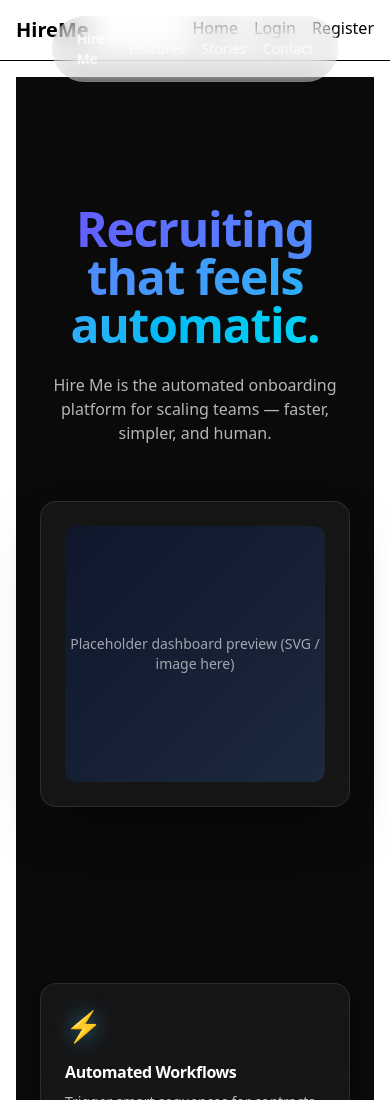
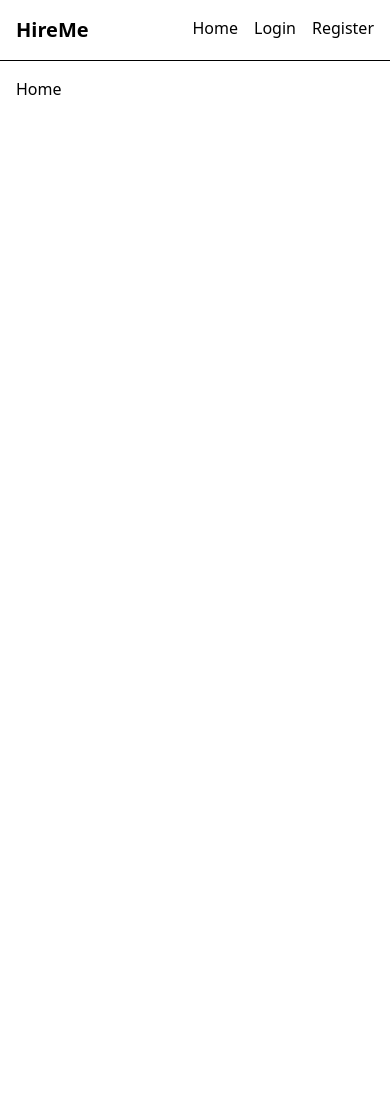
Before and after one commit to RahatInCode/hireMe, a React (Vite) app in the folder frontend/: page / in a window 390 px wide. Shown: the top 1100 px of the page. After the commit the page ends 844 px from the top, so only its background shows below. Built offline with nearby package versions, Linux system fonts and the light colour scheme.

Commit message:
creating the ui

```diff
--- a/frontend/src/pages/Home.tsx
+++ b/frontend/src/pages/Home.tsx
@@ -1,196 +1,5 @@
-import { motion } from "framer-motion";
-import { useState, useEffect } from "react";
-
-// Mock onboarding steps JSON
-const steps = [
-  { id: 1, label: "Contract Signed", status: "complete" },
-  { id: 2, label: "Hardware Shipped", status: "in-progress" },
-  { id: 3, label: "Account Provisioned", status: "pending" },
-  { id: 4, label: "Orientation Scheduled", status: "pending" },
-];
-
-const features = [
-  {
-    title: "Automated Workflows",
-    text: "Trigger smart sequences for contracts, IT access, and HR tasks automatically.",
-    icon: "⚡",
-  },
-  {
-    title: "Talent Dashboard",
-    text: "Track progress in real time with a single source of truth for every hire.",
-    icon: "📊",
-  },
-  {
-    title: "Smart Notifications",
-    text: "Never miss deadlines — alerts route to the right owner instantly.",
-    icon: "🔔",
-  },
-];
-
-// Navbar with glassmorphism + floating pill on scroll
-function Navbar() {
-  const [scrolled, setScrolled] = useState(false);
-
-  useEffect(() => {
-    function handleScroll() {
-      setScrolled(window.scrollY > 20);
-    }
-    window.addEventListener("scroll", handleScroll);
-    return () => window.removeEventListener("scroll", handleScroll);
-  }, []);
-
+export default function Home() {
   return (
-    <motion.nav
-      initial={{ y: -40, opacity: 0 }}
-      animate={{ y: 0, opacity: 1 }}
-      className={`fixed left-1/2 top-4 z-50 -translate-x-1/2 px-6 py-3 rounded-full border border-white/10 backdrop-blur-lg bg-white/5 transition-all ${
-        scrolled ? "shadow-xl shadow-black/40" : ""
-      }`}
-    >
-      <div className="flex items-center gap-6 text-sm text-white/80">
-        <span className="font-semibold tracking-tight">Hire Me</span>
-        <div className="flex gap-4">
-          <a href="#features" className="hover:text-white">Features</a>
-          <a href="#stories" className="hover:text-white">Stories</a>
-          <a href="#contact" className="hover:text-white">Contact</a>
-        </div>
-      </div>
-    </motion.nav>
-  );
+    <div>Home</div>
+  )
 }
-
-// Hero Section
-function Hero() {
-  return (
-    <section className="pt-32 pb-20 text-center">
-      <motion.h1
-        initial={{ opacity: 0, y: 30 }}
-        whileInView={{ opacity: 1, y: 0 }}
-        viewport={{ once: true }}
-        transition={{ duration: 0.6 }}
-        className="mx-auto max-w-3xl text-5xl sm:text-6xl font-bold tracking-tight"
-      >
-        <span className="bg-linear-to-r from-indigo-500 to-cyan-400 bg-clip-text text-transparent">
-          Recruiting that feels automatic.
-        </span>
-      </motion.h1>
-
-      <p className="mt-6 text-white/70 max-w-2xl mx-auto">
-        Hire Me is the automated onboarding platform for scaling teams — faster, simpler, and human.
-      </p>
-
-      {/* Floating dashboard preview */}
-      <motion.div
-        initial={{ opacity: 0, y: 50, rotateX: 15 }}
-        whileInView={{ opacity: 1, y: 0, rotateX: 0 }}
-        viewport={{ once: true }}
-        transition={{ type: "spring", stiffness: 80 }}
-        className="mt-14 mx-auto w-full max-w-4xl rounded-2xl border border-white/10 bg-white/5 backdrop-blur-lg shadow-2xl shadow-black/50 p-6"
-      >
-        <div className="h-64 w-full rounded-xl bg-linear-to-br from-slate-900 to-slate-800 grid place-content-center text-white/60">
-          <span className="text-sm">Placeholder dashboard preview (SVG / image here)</span>
-        </div>
-      </motion.div>
-    </section>
-  );
-}
-
-// Feature Cards
-function Features() {
-  return (
-    <section id="features" className="py-24">
-      <div className="grid grid-cols-1 md:grid-cols-3 gap-6">
-        {features.map((f, i) => (
-          <motion.div
-            key={f.title}
-            initial={{ opacity: 0, y: 30 }}
-            whileInView={{ opacity: 1, y: 0 }}
-            viewport={{ once: true }}
-            transition={{ delay: i * 0.1 }}
-            className="rounded-2xl p-6 bg-white/5 backdrop-blur-lg border border-white/10 shadow-lg shadow-black/40"
-          >
-            <div className="text-3xl mb-4 drop-shadow-[0_0_10px_rgba(56,189,248,0.6)]">
-              {f.icon}
-            </div>
-            <h3 className="font-semibold tracking-tight mb-2">{f.title}</h3>
-            <p className="text-white/70 text-sm">{f.text}</p>
-          </motion.div>
-        ))}
-      </div>
-    </section>
-  );
-}
-
-// Success Stories Marquee
-function SuccessStories() {
-  return (
-    <section id="stories" className="py-20 overflow-hidden">
-      <motion.div
-        initial={{ x: "100%" }}
-        animate={{ x: "-100%" }}
-        transition={{ duration: 16, repeat: Infinity, ease: "linear" }}
-        className="flex gap-10 text-white/80 whitespace-nowrap"
-      >
-        {["Onboarded 120 hires in 2 weeks", "Reduced time-to-hire by 45%", "Zero IT delays", "Candidates rated experience 4.9/5"].map(
-          (s) => (
-            <span key={s} className="text-sm">
-              {s}
-            </span>
-          )
-        )}
-      </motion.div>
-    </section>
-  );
-}
-
-// Onboarding Steps Preview
-function Steps() {
-  return (
-    <section className="py-16">
-      <h2 className="text-xl font-semibold tracking-tight mb-6">Onboarding Status</h2>
-      <div className="space-y-3">
-        {steps.map((s) => (
-          <motion.div
-            key={s.id}
-            initial={{ opacity: 0 }}
-            whileInView={{ opacity: 1 }}
-            viewport={{ once: true }}
-            className="flex items-center justify-between rounded-xl bg-white/5 border border-white/10 py-3 px-4"
-          >
-            <span>{s.label}</span>
-            <span className="text-xs uppercase text-white/60">{s.status}</span>
-          </motion.div>
-        ))}
-      </div>
-    </section>
-  );
-}
-
-// Footer
-function Footer() {
-  return (
-    <footer className="py-16 text-white/60 text-sm" id="contact">
-      <div className="border-t border-white/10 pt-6 flex flex-col md:flex-row items-center justify-between gap-4">
-        <p>© 2026 Hire Me — Automated Onboarding Platform</p>
-        <div className="flex gap-6">
-          <a href="#" className="hover:text-white">Privacy</a>
-          <a href="#" className="hover:text-white">Terms</a>
-          <a href="#" className="hover:text-white">Support</a>
-        </div>
-      </div>
-    </footer>
-  );
-}
-
-export default function App() {
-  return (
-    <div className="min-h-screen bg-[#0A0A0B] text-white font-inter px-6">
-      <Navbar />
-      <Hero />
-      <Features />
-      <SuccessStories />
-      <Steps />
-      <Footer />
-    </div>
-  );
-}
```
